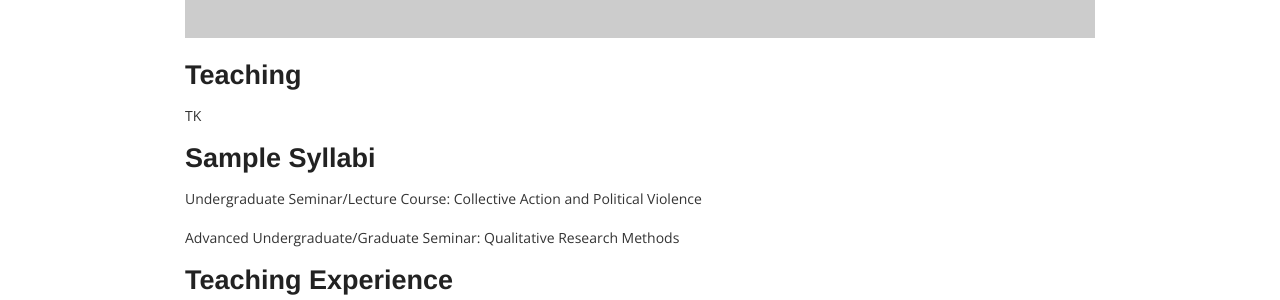
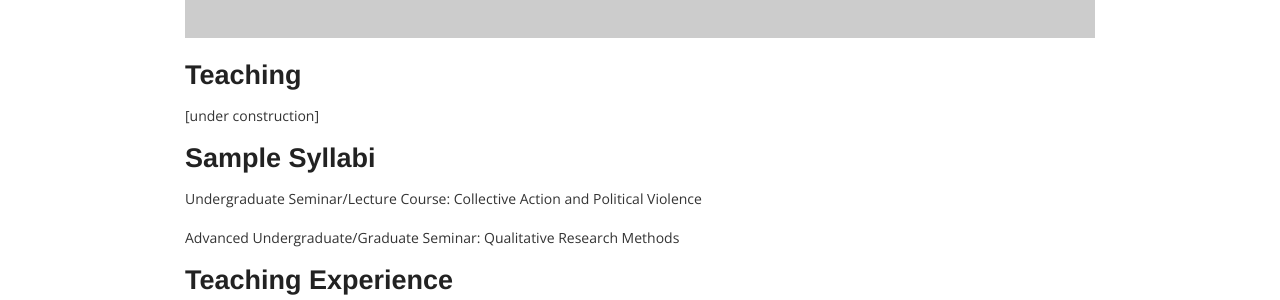
Before and after one commit to corinnajentzsch/corinnajentzsch.github.io, a Jekyll site: the page built from teaching.md, in a window 1280 px wide. Shown: the part 265-565 px from the top of the page. Built offline with Jekyll 4.4.1, drawn with Linux system fonts in a browser that asks for light colours; nearby versions of some CDN libraries; library files that are not in the unit come from our copies.

Commit message:
Updated teaching.md

```diff
--- a/teaching.md
+++ b/teaching.md
@@ -6,7 +6,7 @@ published: true
 
 ### Teaching
 
-TK
+[under construction]
 
 ### Sample Syllabi
 
```
